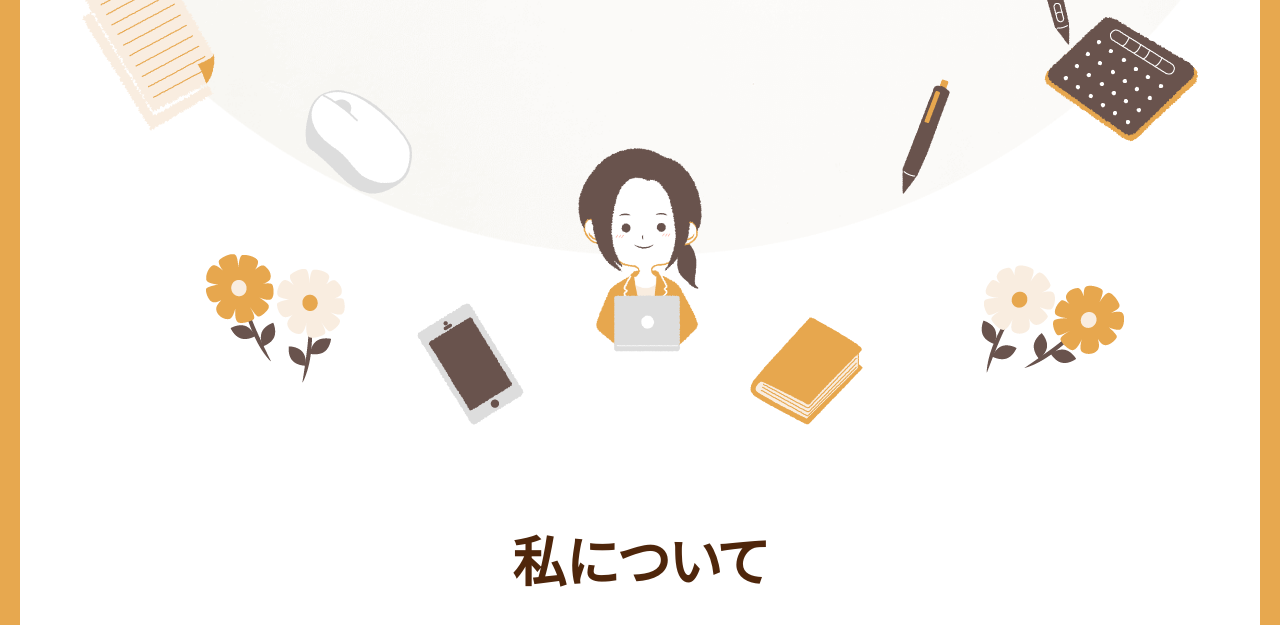
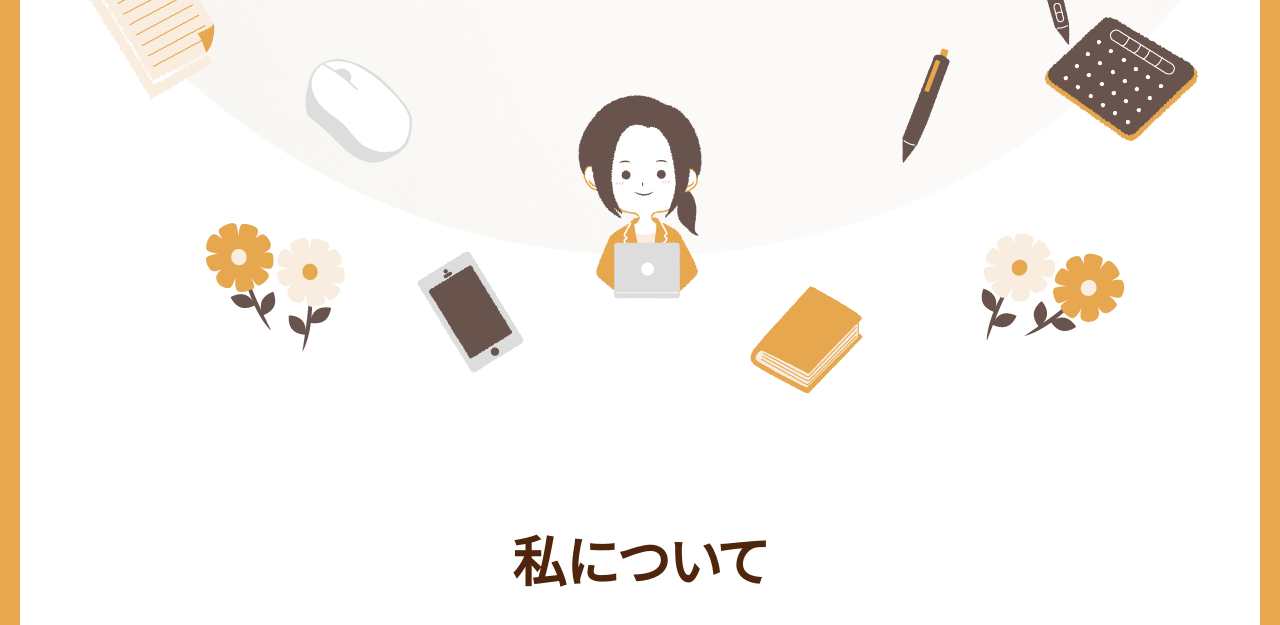
Before and after one commit to nana055/nana_portfolio.github.io, a plain HTML site: page index.html in a window 1280 px wide. Shown: the part 541-1166 px from the top of the page. Drawn offline with nearby package versions, Linux system fonts and the light colour scheme.

Commit message:
Update style.css

```diff
--- a/css/style.css
+++ b/css/style.css
@@ -156,7 +156,7 @@ picture {
 
 .fv-illust1 {
     position: absolute;
-    bottom: 15%;
+    bottom: 20%;
     left: 50%;
     transform: translateX(-50%);
     width: 10%;
@@ -170,25 +170,25 @@ picture {
 
 .fv-illust3 {
     position: absolute;
-    bottom: 36%;
+    bottom: 39%;
     left: 5%;
 }
 
 .fv-illust4 {
     position: absolute;
-    bottom: 30%;
+    bottom: 33%;
     left: 23%;
 }
 
 .fv-illust5 {
     position: absolute;
-    bottom: 12%;
+    bottom: 15%;
     left: 15%;
 }
 
 .fv-illust6 {
     position: absolute;
-    bottom: 8%;
+    bottom: 13%;
     left: 32%;
 }
 
@@ -206,19 +206,19 @@ picture {
 
 .fv-illust9 {
     position: absolute;
-    bottom: 30%;
+    bottom: 33%;
     right: 25%;
 }
 
 .fv-illust10 {
     position: absolute;
-    bottom: 13%;
+    bottom: 16%;
     right: 11%;
 }
 
 .fv-illust11 {
     position: absolute;
-    bottom: 8%;
+    bottom: 11%;
     right: 32%;
 }
 
```
